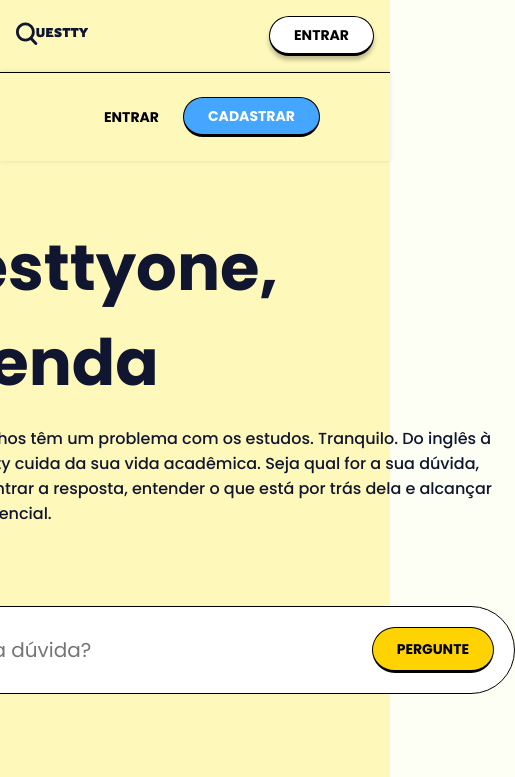
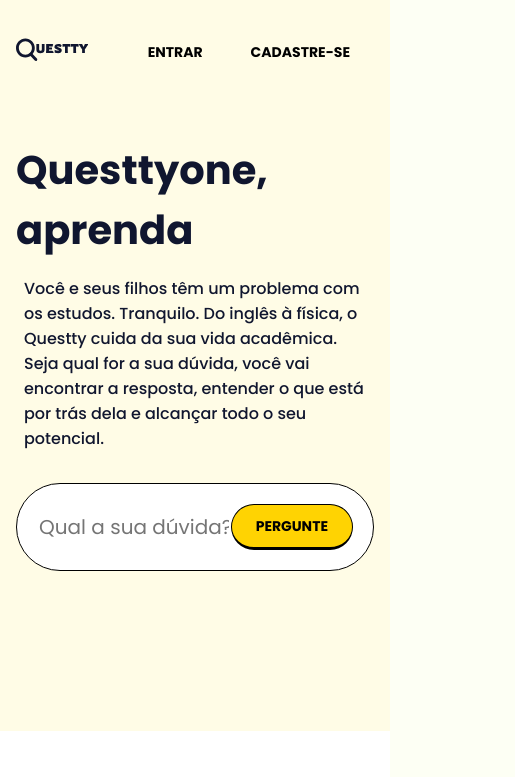
Before and after one commit to joaovrcosta/questty-fronted, a Next.js app: page / in a window 390 px wide. Shown: the top 777 px of the page, 515 px wide, since content can reach past the window. Built offline with nearby package versions, Linux system fonts and the light colour scheme.

Commit message:
feat: added new mobile responsivity landing page

```diff
--- a/src/components/molecules/Card/styles.ts
+++ b/src/components/molecules/Card/styles.ts
@@ -18,6 +18,11 @@
   border: 1px solid ${({ theme }) => theme.colors.black};
   background-color: ${({ theme, backgroundColor }) =>
     theme.colors[backgroundColor]};
+
+  @media (max-width: 1200px) {
+    width: 100%;
+    margin-bottom: 4rem;
+  }
 `
 
 export const ContentContainer = styled.div``
--- a/src/components/organisms/HeaderLandingPage/index.tsx
+++ b/src/components/organisms/HeaderLandingPage/index.tsx
@@ -35,7 +35,12 @@
     <S.HeaderContainer>
       <S.HeaderContent>
         <Link href="/">
-          <S.LogoImage src={logoImg} width={160} height={52} alt="" />
+          <S.LogoImage
+            src={logoImg}
+            width={160}
+            height={52}
+            alt="Questty Logo"
+          />
         </Link>
         <S.HeaderActionsContainer>
           <S.StyledLink href="/signin">
@@ -61,8 +66,20 @@
             FAÇA SUA PERGUNTA
           </S.MakeYourQuestionButton>
         </S.HeaderActionsContainer>
+        <S.ButtonsMobileContainer>
+          <S.StyledLink href="/signin">
+            <Button backgroundColor="transparent" border={false}>
+              ENTRAR
+            </Button>
+          </S.StyledLink>
+          <S.StyledLink href="/signup">
+            <Button backgroundColor="transparent" border={false}>
+              CADASTRE-SE
+            </Button>
+          </S.StyledLink>
+        </S.ButtonsMobileContainer>
       </S.HeaderContent>
-      <S.SubHeader>
+      {/* <S.SubHeader>
         <S.SubHeaderContent>
           <S.StyledButton backgroundColor="transparent" border={false}>
             <S.StyledLink href="/signin">ENTRAR</S.StyledLink>
@@ -73,7 +90,7 @@
             </S.StyledLink>
           </Button>
         </S.SubHeaderContent>
-      </S.SubHeader>
+      </S.SubHeader> */}
     </S.HeaderContainer>
   )
 }
--- a/src/components/organisms/HeaderLandingPage/styles.ts
+++ b/src/components/organisms/HeaderLandingPage/styles.ts
@@ -9,7 +9,7 @@
 }
 
 export const HeaderContainer = styled.div<IHeader>`
-  background-color: ${({ theme }) => theme.colors.yellow_400};
+  background-color: ${({ theme }) => theme.colors.yellow_50};
   /* margin-bottom: 5rem; */
   margin-right: calc(-16px);
 
@@ -51,7 +51,6 @@
   ${({ theme }) => css`
     @media (max-width: 768px) {
       gap: 0;
-      padding: 0.5rem 1rem;
     }
   `}
 `
@@ -137,6 +136,10 @@
     background-color: ${({ theme }) => theme.colors.gray_100};
     transition: 0.3s ease all;
   }
+
+  @media (max-width: 768px) {
+    display: none;
+  }
 `
 
 export const SignUpButton = styled(Button)`
@@ -200,3 +203,11 @@
     opacity: 0.9;
   }
 `
+export const ButtonsMobileContainer = styled.div`
+  display: none;
+  font-family: 'Poppins';
+
+  @media (max-width: 768px) {
+    display: block;
+  }
+`
--- a/src/core/constants/theme.ts
+++ b/src/core/constants/theme.ts
@@ -10,6 +10,7 @@
     blue_600: '#0C9AB9',
     blue_900: '#00008B',
     blue_950: '#10162F',
+    yellow_50: '#FFFCE6',
     yellow_100: '#FFFBD9',
     yellow_200: '#F7FFD2',
     yellow_300: '#FFFBD9',
--- a/src/pages/index.tsx
+++ b/src/pages/index.tsx
@@ -29,10 +29,10 @@
         <S.LandingContent>
           <S.LandingContainer>
             <S.HeroContainer>
-              <S.HeroHeading>
-                <Heading color="blue_950" size="xxl" weight="bold">
+              <S.HeroHeadingContainer>
+                <S.HeroHeading color="blue_950" size="xxl" weight="bold">
                   Questtyone, aprenda
-                </Heading>
+                </S.HeroHeading>
                 <S.TextContainer>
                   <Text
                     color="blue_950"
@@ -46,7 +46,7 @@
                     o seu potencial.
                   </Text>
                 </S.TextContainer>
-              </S.HeroHeading>
+              </S.HeroHeadingContainer>
               <S.InputSearchFormContainer>
                 <S.InputSearch placeholder="Qual a sua dúvida?" />
                 <Button
--- a/src/services/api.ts
+++ b/src/services/api.ts
@@ -1,8 +1,8 @@
 import axios from 'axios'
 
 const api = axios.create({
-  baseURL: 'https://questty-api.onrender.com',
-  // baseURL: 'http://127.0.0.1:3333',
+  // baseURL: 'https://questty-api.onrender.com',
+  baseURL: 'http://127.0.0.1:3333',
 })
 
 export default api
--- a/src/styles/pages/home.ts
+++ b/src/styles/pages/home.ts
@@ -270,3 +270,7 @@
   justify-content: flex-start;
   margin-bottom: 2rem;
 `
+
+export const SelectWrapper = styled.div`
+  margin-bottom: 1.5rem;
+`
--- a/src/styles/pages/index.ts
+++ b/src/styles/pages/index.ts
@@ -1,7 +1,8 @@
+import { Heading } from '@/components/atoms/Heading'
 import styled, { css } from 'styled-components'
 
 export const MainContainer = styled.div`
-  background-color: ${({ theme }) => theme.colors.yellow_400};
+  background-color: ${({ theme }) => theme.colors.yellow_50};
   /* height: 100vh; */
 `
 
@@ -10,7 +11,7 @@
   max-width: 1280px;
   margin: 0 auto;
   display: flex;
-  background-color: ${({ theme }) => theme.colors.yellow_400};
+  background-color: ${({ theme }) => theme.colors.yellow_50};
 
   padding: 0.85rem 0rem 3rem 0rem;
 
@@ -25,10 +26,16 @@
     width: 100%;
   }
 
+  @media (max-width: 769px) {
+    padding: 1.5rem 1rem 0 1rem;
+  }
+
   ${({ theme }) => css`
     @media (max-width: 480px) {
       gap: 0;
       width: 100%;
+      margin: 0;
+      justify-content: flex-start;
     }
   `}
 `
@@ -42,9 +49,11 @@
   max-width: 836px;
 
   ${({ theme }) => css`
-    @media (max-width: 768px) {
+    @media (max-width: 769px) {
       width: 100%;
       flex-direction: column;
+      margin-top: 1rem;
+      margin-bottom: 0;
     }
   `}
 `
@@ -52,15 +61,29 @@
 export const HeroContainer = styled.div`
   display: flex;
   flex-direction: column;
+
+  @media (max-width: 769px) {
+    width: 100%;
+  }
 `
 
 export const TextContainer = styled.div`
   width: 40rem;
   margin-top: 1rem;
   z-index: 99;
+
+  @media (max-width: 769px) {
+    width: 100%;
+  }
 `
 
-export const HeroHeading = styled.div``
+export const HeroHeadingContainer = styled.div``
+
+export const HeroHeading = styled(Heading)`
+  @media (max-width: 480px) {
+    font-size: 40px;
+  }
+`
 
 export const InputSearchFormContainer = styled.form`
   display: flex;
@@ -72,6 +95,11 @@
   justify-content: space-between;
   z-index: 99;
   width: 40rem;
+
+  @media (max-width: 769px) {
+    width: 100%;
+    margin-top: 2rem;
+  }
 `
 
 export const InputSearch = styled.input`
@@ -117,6 +145,10 @@
   gap: 1rem;
   background-color: ${({ theme }) => theme.colors.white};
   padding: 3rem 1rem 1rem 1rem;
+
+  @media (max-width: 1200px) {
+    width: 100%;
+  }
 `
 
 export const CardWrapper = styled.div`
@@ -124,6 +156,11 @@
   display: flex;
   align-items: center;
   justify-content: space-around;
+
+  @media (max-width: 1200px) {
+    width: 100%;
+    flex-direction: column;
+  }
 `
 
 export const SecondContainer = styled.div`
```
Also changed, not shown: src/pages/home/index.tsx (+7 -7 lines).
